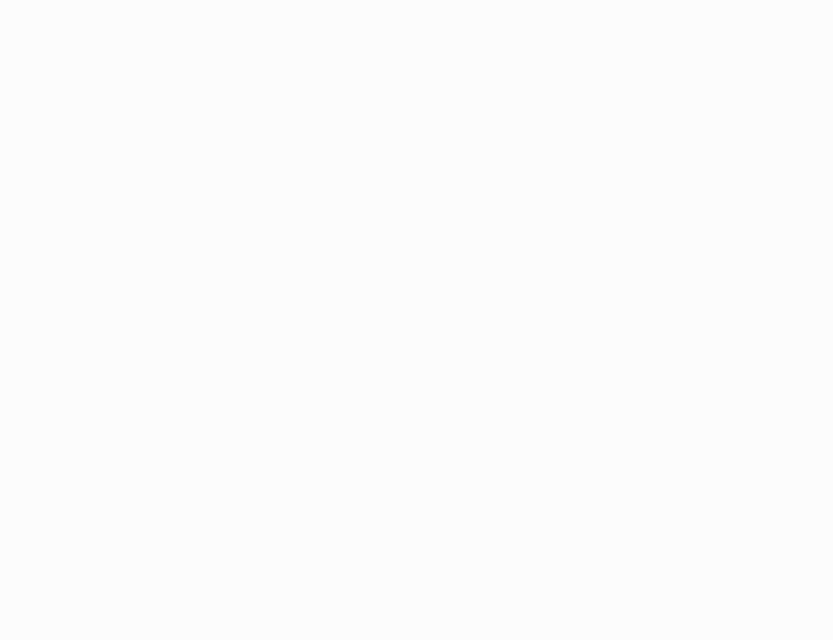
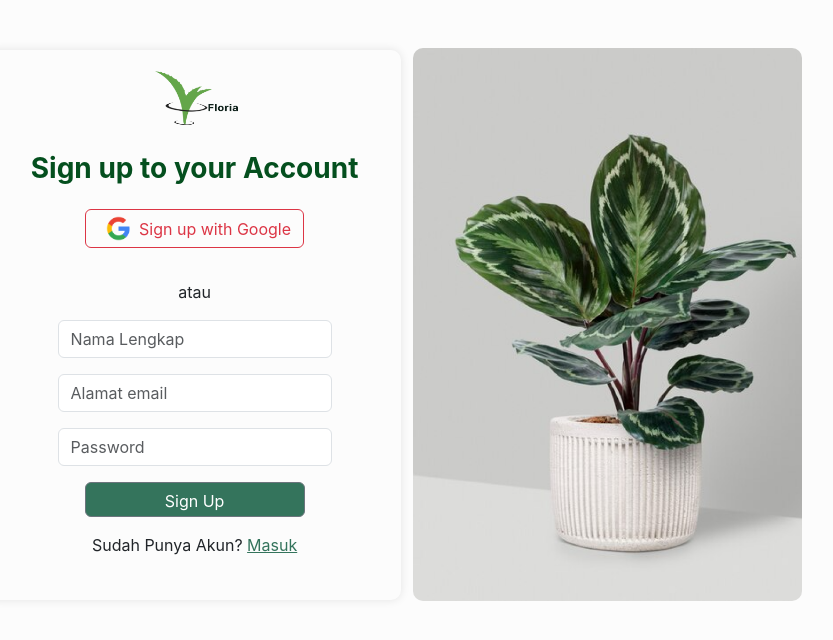
Before and after one commit to Derigs17/BelajarReactJSX, a React (Vite) app: page /Register in a window 1280 px wide. Before the commit this address had no page. Shown: the top 640 px of the page, without its empty margins (239-1072 px from the left). Built offline with nearby package versions, Linux system fonts and the light colour scheme.

Commit message:
add login and register

```diff
--- a/src/App.jsx
+++ b/src/App.jsx
@@ -6,12 +6,14 @@
 import Konsultasi from './pages/Konsultasi'
 
 import Login from './pages/Login'
-// import RegisterPage from './pages/RegisterPage'
+import Register from './pages/Register'
+
 // import UserProfile from './pages/UserProfile'
 
 
 import NavbarComponent from './components/NavbarComponent'
 import FooterComponent from './components/FooterComponent'
+
 
 
 function App() {
@@ -30,6 +32,7 @@
         <Route path='Konsultasi' element={<Konsultasi/>}/>
 
         <Route path="Login" element={<Login />} />
+        <Route path="Register" element={<Register />} />
       </Routes>
 
       {/* Menampilkan Footer hanya jika path tidak termasuk dalam excludePaths */}
--- a/src/css/main.css
+++ b/src/css/main.css
@@ -32,3 +32,22 @@
 .Footer{
   background-color: #34745C;
 }
+
+/* warna
+h1 044F1E
+button 34745C
+bacground login FBFBFB
+bacgorund isi FCFCFC
+
+tips and trik di informasi 34745C
+fotter 34745C */
+
+
+.image-login {
+  display: block;
+}
+@media (max-width: 767px) {
+  .image-login {
+    display: none;
+  }
+}
--- a/src/pages/Login.jsx
+++ b/src/pages/Login.jsx
@@ -3,9 +3,10 @@
 import { Container, Row, Col, Form, Button } from 'react-bootstrap';
 import fotologin from '../images/fotologin.png';
 import logologin from '../images/logologin.png';
+import googlelogo from '../images/googlelogo.png'
 
 
-const Login = () => {
+const Register = () => {
   const [email, setEmail] = useState('');
   const [password, setPassword] = useState('');
 
@@ -45,52 +46,46 @@
   };
 
   return (
-    <Container className="login-container">
-      <Row className="login-content">
+    <Container className="login-container d-flex flex-column align-items-center justify-content-center mt-5">
+      <Row className="login-content align-items-center mb-5">
         {/* Login Form on the Left */}
-        <Col md={6} className="login-form d-flex flex-column align-items-center justify-content-center">
+        <Col className="login-form d-flex flex-column align-items-center justify-content-center"
+        style={{
+          borderRadius: '10px',
+          boxShadow: '0 0 10px rgba(0, 0, 0, 0.1)',
+          height: '550px',
+        }}>
           <img
             src={logologin}
             alt="Login Image"
             style={{ width: '90px', height: '60px' }}
-            className="mb-4"
+            className="mb-4 mt-4"
           />
-          <h2 className="mb-4">Log in to your Account</h2>
-
-          {/* Google Login Button (centered horizontally) */}
+          <h3 className="mb-4">Login in to your Account</h3>
+          {/* Google Login Button */}
           <div className="d-flex justify-content-center mb-3">
             <Button
               variant="outline-danger"
               onClick={handleGoogleLogin}
-              className="d-flex align-items-center google-login-button"
-            >
-              <img
-                src="https://upload.wikimedia.org/wikipedia/commons/5/53/Google_%22G%22_Logo.svg"
-                alt="Google Logo"
-                className="google-logo me-2"
-              />
-              Login with Google
+              className="mb-3 d-flex align-items-center google-login-button">
+              <img className='mx-2' style={{height:'25px', width:'25px'}}
+                src={googlelogo}/>
+              Login in with Google
             </Button>
           </div>
-
-          {/* Additional text or content below the button */}
           <div className="text-center">
             <p>atau</p>
           </div>
-
           <Form onSubmit={handleLogin}>
             <Form.Group className="text-start mb-3" controlId="formBasicEmail">
-              <Form.Label>Email address</Form.Label>
               <Form.Control
                 type="email"
-                placeholder="Enter email"
+                placeholder="Alamat email"
                 value={email}
                 onChange={(e) => setEmail(e.target.value)}
               />
             </Form.Group>
-
             <Form.Group className="text-start mb-3" controlId="formBasicPassword">
-              <Form.Label>Password</Form.Label>
               <Form.Control
                 type="password"
                 placeholder="Password"
@@ -98,35 +93,42 @@
                 onChange={(e) => setPassword(e.target.value)}
               />
             </Form.Group>
-
-            {/* Forgot Password on the right */}
-            <p className="text-end mt-2">
-              <a href="#">Forgot Password?</a>
+            <p className="text-end mt-2" style={{ fontSize: '0.8rem' }}>
+              <a href="#" style={{color:'#34745C'}}>Forgot Password?</a>
             </p>
-
-              <Button variant="primary" type="submit" style={{ backgroundColor: '#34745C' }}>
-                Login
-              </Button>
-
-
+            <Button
+              variant="secondary"
+              type="submit"
+              style={{
+                backgroundColor: '#34745C',
+                display: 'block',
+                margin: 'auto',
+                height: '35px',
+                width:'220px'
+                }}>
+              Login
+            </Button>
             {/* Register below the login button */}
-            <p className="mt-3 text-center">
-              Belum Punya Akun? <a href="#">Register</a>
+            <p className="mt-3 text-center mb-5">
+              Sudah Punya Akun? <a href="#" style={{color:'#34745C'}}>Masuk</a>
             </p>
           </Form>
         </Col>
-
         {/* Image on the Right */}
-        <Col md={6} className="login-image text-center">
+        <Col className="image-login" >
           <img
             src={fotologin}
             alt="Login Image"
-            className="img-fluid"
-          />
+            className="img-fluid "
+            style={{width:'450px',
+            borderRadius: '10px',
+          }}/>
         </Col>
       </Row>
     </Container>
   );
 };
 
-export default Login;
+
+
+export default Register
--- a/src/pages/Register.jsx
+++ b/src/pages/Register.jsx
@@ -1,8 +1,139 @@
+
+import { useState, useEffect } from 'react';
+import { Container, Row, Col, Form, Button } from 'react-bootstrap';
+import fotologin from '../images/fotologin.png';
+import logologin from '../images/logologin.png';
+import googlelogo from '../images/googlelogo.png'
+
 
 const Register = () => {
+  const [email, setEmail] = useState('');
+  const [password, setPassword] = useState('');
+
+  const handleLogin = (e) => {
+    e.preventDefault();
+    // Perform login validation or send data to the server here
+    console.log('Email:', email);
+    console.log('Password:', password);
+  };
+
+  useEffect(() => {
+    // Load the Google API for sign-in
+    const script = document.createElement('script');
+    script.src = 'https://apis.google.com/js/platform.js';
+    script.async = true;
+    script.defer = true;
+    document.head.appendChild(script);
+
+    script.onload = () => {
+      window.gapi.load('auth2', () => {
+        window.gapi.auth2.init({
+          client_id: 'YOUR_GOOGLE_CLIENT_ID',
+        });
+      });
+    };
+  }, []);
+
+  const handleGoogleLogin = () => {
+    const auth2 = window.gapi.auth2.getAuthInstance();
+    auth2.signIn().then((googleUser) => {
+      const profile = googleUser.getBasicProfile();
+      console.log('ID: ' + profile.getId());
+      console.log('Name: ' + profile.getName());
+      console.log('Email: ' + profile.getEmail());
+      console.log('Image URL: ' + profile.getImageUrl());
+    });
+  };
+
   return (
-    <div>Register</div>
-  )
-}
+    <Container className="login-container d-flex flex-column align-items-center justify-content-center mt-5">
+      <Row className="login-content align-items-center mb-5">
+        {/* Login Form on the Left */}
+        <Col className="login-form d-flex flex-column align-items-center justify-content-center"
+        style={{
+          borderRadius: '10px',
+          boxShadow: '0 0 10px rgba(0, 0, 0, 0.1)',
+          height: '550px',
+        }}>
+          <img
+            src={logologin}
+            alt="Login Image"
+            style={{ width: '90px', height: '60px' }}
+            className="mb-4 mt-4"
+          />
+          <h3 className="mb-4">Sign up to your Account</h3>
+          {/* Google Login Button */}
+          <div className="d-flex justify-content-center mb-3">
+            <Button
+              variant="outline-danger"
+              onClick={handleGoogleLogin}
+              className="mb-3 d-flex align-items-center google-login-button">
+              <img className='mx-2' style={{height:'25px', width:'25px'}}
+                src={googlelogo}/>
+              Sign up with Google
+            </Button>
+          </div>
+          <div className="text-center">
+            <p>atau</p>
+          </div>
+          <Form onSubmit={handleLogin}>
+            <Form.Group className="text-start mb-3" controlId="formBasicEmail">
+              <Form.Control
+                type="name"
+                placeholder="Nama Lengkap"
+                value={email}
+                onChange={(e) => setEmail(e.target.value)}
+              />
+            </Form.Group>
+            <Form.Group className="text-start mb-3" controlId="formBasicEmail">
+              <Form.Control
+                type="email"
+                placeholder="Alamat email"
+                value={email}
+                onChange={(e) => setEmail(e.target.value)}
+              />
+            </Form.Group>
+            <Form.Group className="text-start mb-3" controlId="formBasicPassword">
+              <Form.Control
+                type="password"
+                placeholder="Password"
+                value={password}
+                onChange={(e) => setPassword(e.target.value)}
+              />
+            </Form.Group>
+            <Button
+              variant="secondary"
+              type="submit"
+              style={{
+                backgroundColor: '#34745C',
+                display: 'block',
+                margin: 'auto',
+                height: '35px',
+                width:'220px'
+                }}>
+              Sign Up
+            </Button>
+            {/* Register below the login button */}
+            <p className="mt-3 text-center mb-5">
+              Sudah Punya Akun? <a href="#" style={{color:'#34745C'}}>Masuk</a>
+            </p>
+          </Form>
+        </Col>
+        {/* Image on the Right */}
+        <Col className="image-login" >
+          <img
+            src={fotologin}
+            alt="Login Image"
+            className="img-fluid "
+            style={{width:'450px',
+            borderRadius: '10px',
+          }}/>
+        </Col>
+      </Row>
+    </Container>
+  );
+};
+
+
 
 export default Register
```
Also changed, not shown: src/images/Rectangle 1446.png (added), src/images/googlelogo.png (added).
